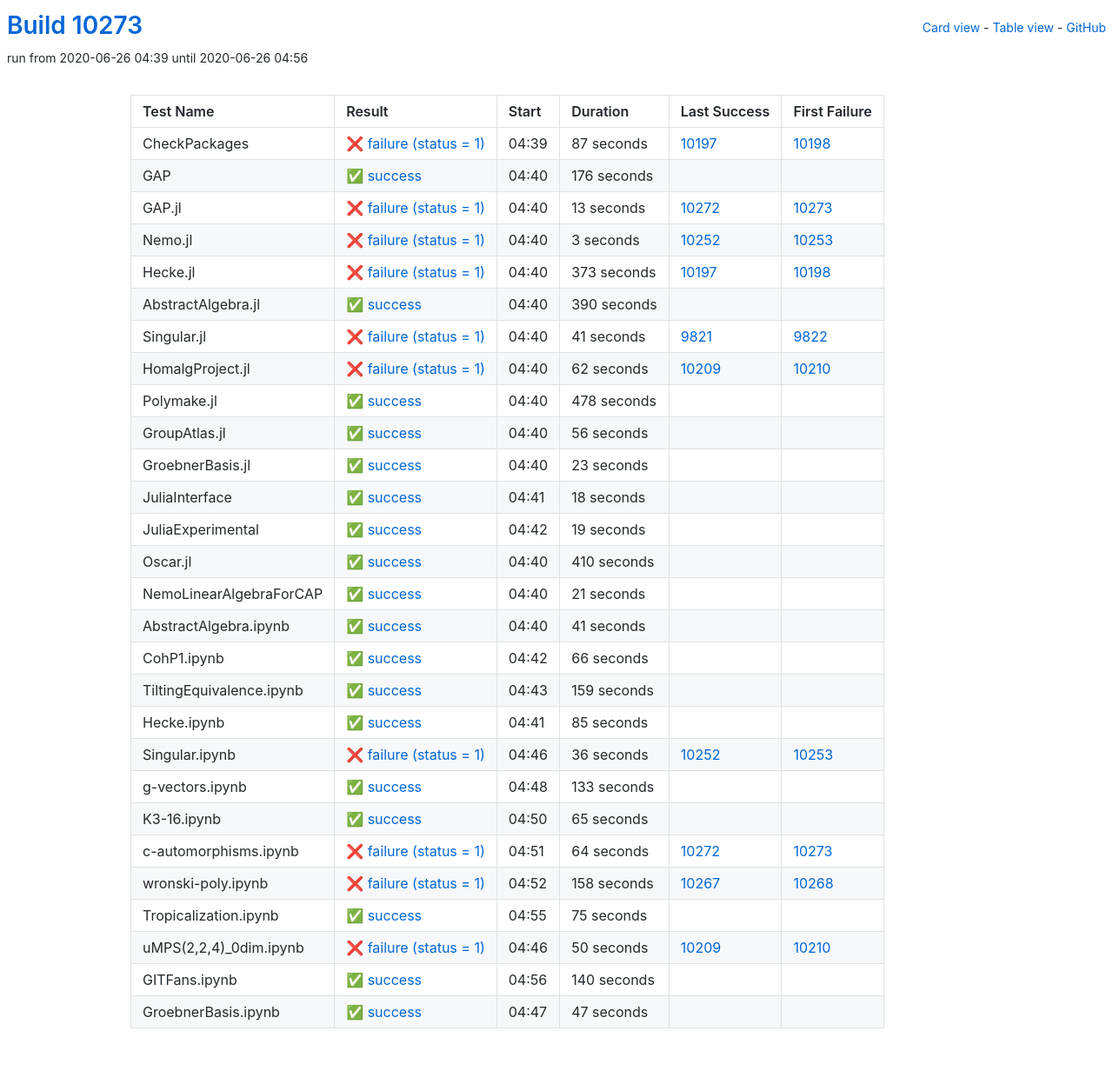
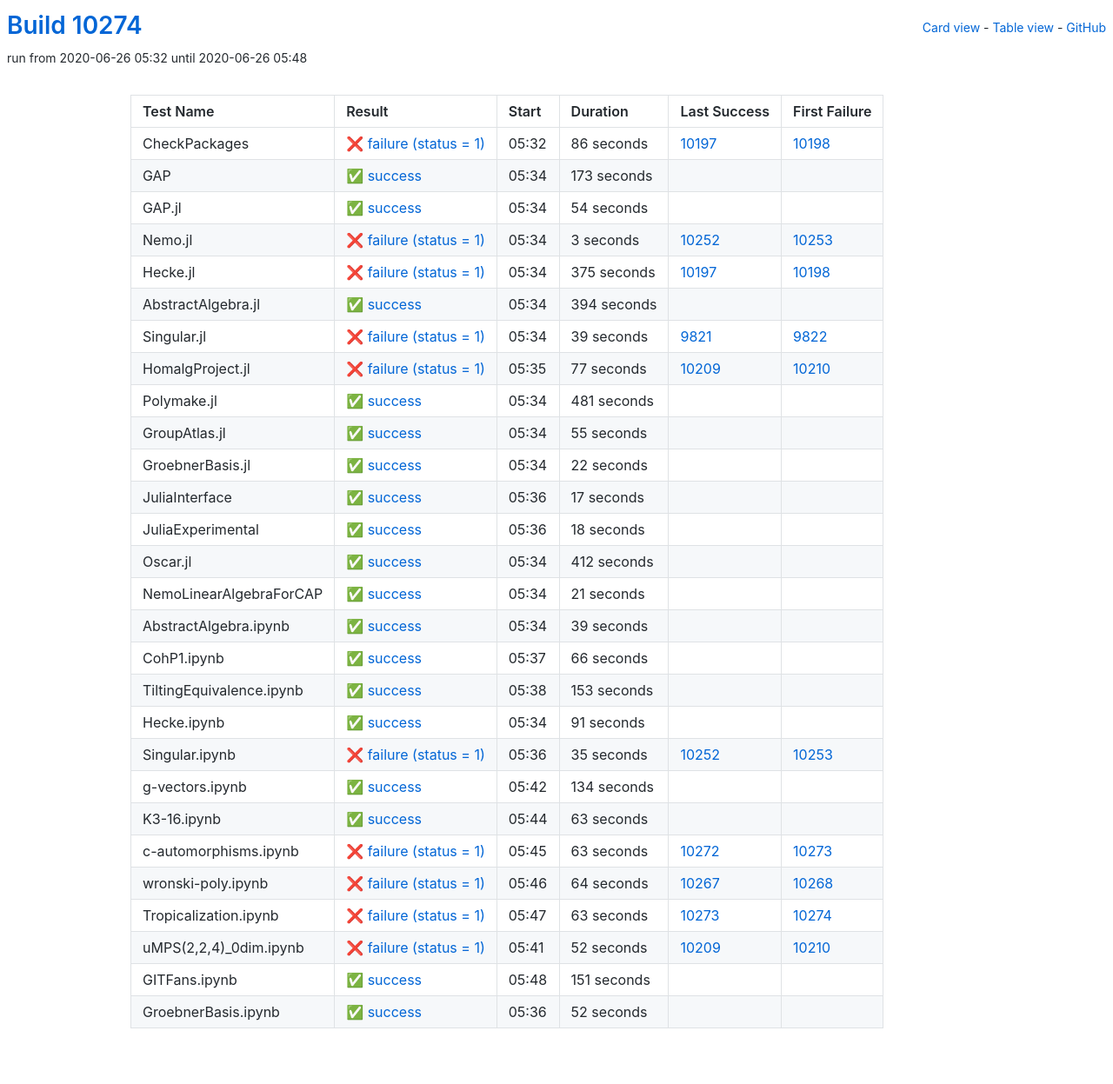
Before and after one commit to oscar-system/oscar-ci-status, a Jekyll site: the page built from table.html, in a window 1280 px wide. Shown: the whole page at 87% size. Built offline with Jekyll 4.4.1, drawn with Linux system fonts in a browser that asks for light colours.

Commit message:
Build #10274

```diff
--- a/_data/ci.yml
+++ b/_data/ci.yml
@@ -1,6 +1,6 @@
 ---
-build: 10273
-build_url: https://oscarci.mathematik.uni-kl.de/job/oscar/10273/
+build: 10274
+build_url: https://oscarci.mathematik.uni-kl.de/job/oscar/10274/
 job: oscar
 organization: oscar-system
 repo: oscar-ci-status
@@ -8,44 +8,44 @@
 tests:
 - name: CheckPackages
   id: checkpackages
-  log: https://oscarci.mathematik.uni-kl.de/job/oscar/10273/artifact/logs/build-10273/CheckPackages.log
-  start: 2020-06-26 04:39
+  log: https://oscarci.mathematik.uni-kl.de/job/oscar/10274/artifact/logs/build-10274/CheckPackages.log
+  start: 2020-06-26 05:32
   success: false
   exitcode: 1
   status: failure
-  duration: 87
+  duration: 86
   last_success: 10197
   last_success_url: https://oscarci.mathematik.uni-kl.de/job/oscar/10197/
   first_failure: 10198
   first_failure_url: https://oscarci.mathematik.uni-kl.de/job/oscar/10198/
 - name: GAP
   id: gap
-  log: https://oscarci.mathematik.uni-kl.de/job/oscar/10273/artifact/logs/build-10273/GAP.log
-  start: 2020-06-26 04:40
+  log: https://oscarci.mathematik.uni-kl.de/job/oscar/10274/artifact/logs/build-10274/GAP.log
+  start: 2020-06-26 05:34
   success: true
   exitcode: 0
   status: success
-  duration: 176
+  duration: 173
   last_success: false
   last_success_url:
   first_failure: false
   first_failure_url:
 - name: GAP.jl
   id: gap-jl
-  log: https://oscarci.mathematik.uni-kl.de/job/oscar/10273/artifact/logs/build-10273/GAP.jl.log
-  start: 2020-06-26 04:40
-  success: false
-  exitcode: 1
-  status: failure
-  duration: 13
-  last_success: 10272
-  last_success_url: https://oscarci.mathematik.uni-kl.de/job/oscar/10272/
-  first_failure: 10273
-  first_failure_url: https://oscarci.mathematik.uni-kl.de/job/oscar/10273/
+  log: https://oscarci.mathematik.uni-kl.de/job/oscar/10274/artifact/logs/build-10274/GAP.jl.log
+  start: 2020-06-26 05:34
+  success: true
+  exitcode: 0
+  status: success
+  duration: 54
+  last_success: false
+  last_success_url:
+  first_failure: false
+  first_failure_url:
 - name: Nemo.jl
   id: nemo-jl
-  log: https://oscarci.mathematik.uni-kl.de/job/oscar/10273/artifact/logs/build-10273/Nemo.jl.log
-  start: 2020-06-26 04:40
+  log: https://oscarci.mathematik.uni-kl.de/job/oscar/10274/artifact/logs/build-10274/Nemo.jl.log
+  start: 2020-06-26 05:34
   success: false
   exitcode: 1
   status: failure
@@ -56,92 +56,104 @@
   first_failure_url: https://oscarci.mathematik.uni-kl.de/job/oscar/10253/
 - name: Hecke.jl
   id: hecke-jl
-  log: https://oscarci.mathematik.uni-kl.de/job/oscar/10273/artifact/logs/build-10273/Hecke.jl.log
-  start: 2020-06-26 04:40
+  log: https://oscarci.mathematik.uni-kl.de/job/oscar/10274/artifact/logs/build-10274/Hecke.jl.log
+  start: 2020-06-26 05:34
   success: false
   exitcode: 1
   status: failure
-  duration: 373
+  duration: 375
   last_success: 10197
   last_success_url: https://oscarci.mathematik.uni-kl.de/job/oscar/10197/
   first_failure: 10198
   first_failure_url: https://oscarci.mathematik.uni-kl.de/job/oscar/10198/
 - name: AbstractAlgebra.jl
   id: abstractalgebra-jl
-  log: https://oscarci.mathematik.uni-kl.de/job/oscar/10273/artifact/logs/build-10273/AbstractAlgebra.jl.log
-  start: 2020-06-26 04:40
+  log: https://oscarci.mathematik.uni-kl.de/job/oscar/10274/artifact/logs/build-10274/AbstractAlgebra.jl.log
+  start: 2020-06-26 05:34
   success: true
   exitcode: 0
   status: success
-  duration: 390
+  duration: 394
   last_success: false
   last_success_url:
   first_failure: false
   first_failure_url:
 - name: Singular.jl
   id: singular-jl
-  log: https://oscarci.mathematik.uni-kl.de/job/oscar/10273/artifact/logs/build-10273/Singular.jl.log
-  start: 2020-06-26 04:40
+  log: https://oscarci.mathematik.uni-kl.de/job/oscar/10274/artifact/logs/build-10274/Singular.jl.log
+  start: 2020-06-26 05:34
   success: false
   exitcode: 1
   status: failure
-  duration: 41
+  duration: 39
   last_success: 9821
   last_success_url: https://oscarci.mathematik.uni-kl.de/job/oscar/9821/
   first_failure: 9822
   first_failure_url: https://oscarci.mathematik.uni-kl.de/job/oscar/9822/
 - name: HomalgProject.jl
   id: homalgproject-jl
-  log: https://oscarci.mathematik.uni-kl.de/job/oscar/10273/artifact/logs/build-10273/HomalgProject.jl.log
-  start: 2020-06-26 04:40
+  log: https://oscarci.mathematik.uni-kl.de/job/oscar/10274/artifact/logs/build-10274/HomalgProject.jl.log
+  start: 2020-06-26 05:35
   success: false
   exitcode: 1
   status: failure
-  duration: 62
+  duration: 77
   last_success: 10209
   last_success_url: https://oscarci.mathematik.uni-kl.de/job/oscar/10209/
   first_failure: 10210
   first_failure_url: https://oscarci.mathematik.uni-kl.de/job/oscar/10210/
 - name: Polymake.jl
   id: polymake-jl
-  log: https://oscarci.mathematik.uni-kl.de/job/oscar/10273/artifact/logs/build-10273/Polymake.jl.log
-  start: 2020-06-26 04:40
+  log: https://oscarci.mathematik.uni-kl.de/job/oscar/10274/artifact/logs/build-10274/Polymake.jl.log
+  start: 2020-06-26 05:34
   success: true
   exitcode: 0
   status: success
-  duration: 478
+  duration: 481
   last_success: false
   last_success_url:
   first_failure: false
   first_failure_url:
 - name: GroupAtlas.jl
   id: groupatlas-jl
-  log: https://oscarci.mathematik.uni-kl.de/job/oscar/10273/artifact/logs/build-10273/GroupAtlas.jl.log
-  start: 2020-06-26 04:40
+  log: https://oscarci.mathematik.uni-kl.de/job/oscar/10274/artifact/logs/build-10274/GroupAtlas.jl.log
+  start: 2020-06-26 05:34
   success: true
   exitcode: 0
   status: success
-  duration: 56
+  duration: 55
   last_success: false
   last_success_url:
   first_failure: false
   first_failure_url:
 - name: GroebnerBasis.jl
   id: groebnerbasis-jl
-  log: https://oscarci.mathematik.uni-kl.de/job/oscar/10273/artifact/logs/build-10273/GroebnerBasis.jl.log
-  start: 2020-06-26 04:40
+  log: https://oscarci.mathematik.uni-kl.de/job/oscar/10274/artifact/logs/build-10274/GroebnerBasis.jl.log
+  start: 2020-06-26 05:34
   success: true
   exitcode: 0
   status: success
-  duration: 23
+  duration: 22
   last_success: false
   last_success_url:
   first_failure: false
   first_failure_url:
 - name: JuliaInterface
   id: juliainterface
-  log: https://oscarci.mathematik.uni-kl.de/job/oscar/10273/artifact/logs/build-10273/JuliaInterface.log
-  start: 2020-06-26 04:41
+  log: https://oscarci.mathematik.uni-kl.de/job/oscar/10274/artifact/logs/build-10274/JuliaInterface.log
+  start: 2020-06-26 05:36
+  success: true
+  exitcode: 0
+  status: success
+  duration: 17
+  last_success: false
+  last_success_url:
+  first_failure: false
+  first_failure_url:
+- name: JuliaExperimental
+  id: juliaexperimental
+  log: https://oscarci.mathematik.uni-kl.de/job/oscar/10274/artifact/logs/build-10274/JuliaExperimental.log
+  start: 2020-06-26 05:36
   success: true
   exitcode: 0
   status: success
@@ -150,34 +162,22 @@
   last_success_url:
   first_failure: false
   first_failure_url:
-- name: JuliaExperimental
-  id: juliaexperimental
-  log: https://oscarci.mathematik.uni-kl.de/job/oscar/10273/artifact/logs/build-10273/JuliaExperimental.log
-  start: 2020-06-26 04:42
+- name: Oscar.jl
+  id: oscar-jl
+  log: https://oscarci.mathematik.uni-kl.de/job/oscar/10274/artifact/logs/build-10274/Oscar.jl.log
+  start: 2020-06-26 05:34
   success: true
   exitcode: 0
   status: success
-  duration: 19
-  last_success: false
-  last_success_url:
-  first_failure: false
-  first_failure_url:
-- name: Oscar.jl
-  id: oscar-jl
-  log: https://oscarci.mathematik.uni-kl.de/job/oscar/10273/artifact/logs/build-10273/Oscar.jl.log
-  start: 2020-06-26 04:40
-  success: true
-  exitcode: 0
-  status: success
-  duration: 410
+  duration: 412
   last_success: false
   last_success_url:
   first_failure: false
   first_failure_url:
 - name: NemoLinearAlgebraForCAP
   id: nemolinearalgebraforcap
-  log: https://oscarci.mathematik.uni-kl.de/job/oscar/10273/artifact/logs/build-10273/NemoLinearAlgebraForCAP.log
-  start: 2020-06-26 04:40
+  log: https://oscarci.mathematik.uni-kl.de/job/oscar/10274/artifact/logs/build-10274/NemoLinearAlgebraForCAP.log
+  start: 2020-06-26 05:34
   success: true
   exitcode: 0
   status: success
@@ -188,20 +188,20 @@
   first_failure_url:
 - name: AbstractAlgebra.ipynb
   id: abstractalgebra-ipynb
-  log: https://oscarci.mathematik.uni-kl.de/job/oscar/10273/artifact/logs/build-10273/AbstractAlgebra.ipynb.log
-  start: 2020-06-26 04:40
+  log: https://oscarci.mathematik.uni-kl.de/job/oscar/10274/artifact/logs/build-10274/AbstractAlgebra.ipynb.log
+  start: 2020-06-26 05:34
   success: true
   exitcode: 0
   status: success
-  duration: 41
+  duration: 39
   last_success: false
   last_success_url:
   first_failure: false
   first_failure_url:
 - name: CohP1.ipynb
   id: cohp1-ipynb
-  log: https://oscarci.mathematik.uni-kl.de/job/oscar/10273/artifact/logs/build-10273/CohP1.ipynb.log
-  start: 2020-06-26 04:42
+  log: https://oscarci.mathematik.uni-kl.de/job/oscar/10274/artifact/logs/build-10274/CohP1.ipynb.log
+  start: 2020-06-26 05:37
   success: true
   exitcode: 0
   status: success
@@ -212,132 +212,132 @@
   first_failure_url:
 - name: TiltingEquivalence.ipynb
   id: tiltingequivalence-ipynb
-  log: https://oscarci.mathematik.uni-kl.de/job/oscar/10273/artifact/logs/build-10273/TiltingEquivalence.ipynb.log
-  start: 2020-06-26 04:43
+  log: https://oscarci.mathematik.uni-kl.de/job/oscar/10274/artifact/logs/build-10274/TiltingEquivalence.ipynb.log
+  start: 2020-06-26 05:38
   success: true
   exitcode: 0
   status: success
-  duration: 159
+  duration: 153
   last_success: false
   last_success_url:
   first_failure: false
   first_failure_url:
 - name: Hecke.ipynb
   id: hecke-ipynb
-  log: https://oscarci.mathematik.uni-kl.de/job/oscar/10273/artifact/logs/build-10273/Hecke.ipynb.log
-  start: 2020-06-26 04:41
+  log: https://oscarci.mathematik.uni-kl.de/job/oscar/10274/artifact/logs/build-10274/Hecke.ipynb.log
+  start: 2020-06-26 05:34
   success: true
   exitcode: 0
   status: success
-  duration: 85
+  duration: 91
   last_success: false
   last_success_url:
   first_failure: false
   first_failure_url:
 - name: Singular.ipynb
   id: singular-ipynb
-  log: https://oscarci.mathematik.uni-kl.de/job/oscar/10273/artifact/logs/build-10273/Singular.ipynb.log
-  start: 2020-06-26 04:46
+  log: https://oscarci.mathematik.uni-kl.de/job/oscar/10274/artifact/logs/build-10274/Singular.ipynb.log
+  start: 2020-06-26 05:36
   success: false
   exitcode: 1
   status: failure
-  duration: 36
+  duration: 35
   last_success: 10252
   last_success_url: https://oscarci.mathematik.uni-kl.de/job/oscar/10252/
   first_failure: 10253
   first_failure_url: https://oscarci.mathematik.uni-kl.de/job/oscar/10253/
 - name: g-vectors.ipynb
   id: g-vectors-ipynb
-  log: https://oscarci.mathematik.uni-kl.de/job/oscar/10273/artifact/logs/build-10273/g-vectors.ipynb.log
-  start: 2020-06-26 04:48
+  log: https://oscarci.mathematik.uni-kl.de/job/oscar/10274/artifact/logs/build-10274/g-vectors.ipynb.log
+  start: 2020-06-26 05:42
   success: true
   exitcode: 0
   status: success
-  duration: 133
+  duration: 134
   last_success: false
   last_success_url:
   first_failure: false
   first_failure_url:
 - name: K3-16.ipynb
   id: k3-16-ipynb
-  log: https://oscarci.mathematik.uni-kl.de/job/oscar/10273/artifact/logs/build-10273/K3-16.ipynb.log
-  start: 2020-06-26 04:50
+  log: https://oscarci.mathematik.uni-kl.de/job/oscar/10274/artifact/logs/build-10274/K3-16.ipynb.log
+  start: 2020-06-26 05:44
   success: true
   exitcode: 0
   status: success
-  duration: 65
+  duration: 63
   last_success: false
   last_success_url:
   first_failure: false
   first_failure_url:
 - name: c-automorphisms.ipynb
   id: c-automorphisms-ipynb
-  log: https://oscarci.mathematik.uni-kl.de/job/oscar/10273/artifact/logs/build-10273/c-automorphisms.ipynb.log
-  start: 2020-06-26 04:51
+  log: https://oscarci.mathematik.uni-kl.de/job/oscar/10274/artifact/logs/build-10274/c-automorphisms.ipynb.log
+  start: 2020-06-26 05:45
   success: false
   exitcode: 1
   status: failure
-  duration: 64
+  duration: 63
   last_success: 10272
   last_success_url: https://oscarci.mathematik.uni-kl.de/job/oscar/10272/
   first_failure: 10273
   first_failure_url: https://oscarci.mathematik.uni-kl.de/job/oscar/10273/
 - name: wronski-poly.ipynb
   id: wronski-poly-ipynb
-  log: https://oscarci.mathematik.uni-kl.de/job/oscar/10273/artifact/logs/build-10273/wronski-poly.ipynb.log
-  start: 2020-06-26 04:52
+  log: https://oscarci.mathematik.uni-kl.de/job/oscar/10274/artifact/logs/build-10274/wronski-poly.ipynb.log
+  start: 2020-06-26 05:46
   success: false
   exitcode: 1
   status: failure
-  duration: 158
+  duration: 64
   last_success: 10267
   last_success_url: https://oscarci.mathematik.uni-kl.de/job/oscar/10267/
   first_failure: 10268
   first_failure_url: https://oscarci.mathematik.uni-kl.de/job/oscar/10268/
 - name: Tropicalization.ipynb
   id: tropicalization-ipynb
-  log: https://oscarci.mathematik.uni-kl.de/job/oscar/10273/artifact/logs/build-10273/Tropicalization.ipynb.log
-  start: 2020-06-26 04:55
-  success: true
-  exitcode: 0
-  status: success
-  duration: 75
-  last_success: false
-  last_success_url:
-  first_failure: false
-  first_failure_url:
-- name: uMPS(2,2,4)_0dim.ipynb
-  id: umps-2-2-4-0dim-ipynb
-  log: https://oscarci.mathematik.uni-kl.de/job/oscar/10273/artifact/logs/build-10273/uMPS-2-2-4-_0dim.ipynb.log
-  start: 2020-06-26 04:46
+  log: https://oscarci.mathematik.uni-kl.de/job/oscar/10274/artifact/logs/build-10274/Tropicalization.ipynb.log
+  start: 2020-06-26 05:47
   success: false
   exitcode: 1
   status: failure
-  duration: 50
+  duration: 63
+  last_success: 10273
+  last_success_url: https://oscarci.mathematik.uni-kl.de/job/oscar/10273/
+  first_failure: 10274
+  first_failure_url: https://oscarci.mathematik.uni-kl.de/job/oscar/10274/
+- name: uMPS(2,2,4)_0dim.ipynb
+  id: umps-2-2-4-0dim-ipynb
+  log: https://oscarci.mathematik.uni-kl.de/job/oscar/10274/artifact/logs/build-10274/uMPS-2-2-4-_0dim.ipynb.log
+  start: 2020-06-26 05:41
+  success: false
+  exitcode: 1
+  status: failure
+  duration: 52
   last_success: 10209
   last_success_url: https://oscarci.mathematik.uni-kl.de/job/oscar/10209/
   first_failure: 10210
   first_failure_url: https://oscarci.mathematik.uni-kl.de/job/oscar/10210/
 - name: GITFans.ipynb
   id: gitfans-ipynb
-  log: https://oscarci.mathematik.uni-kl.de/job/oscar/10273/artifact/logs/build-10273/GITFans.ipynb.log
-  start: 2020-06-26 04:56
+  log: https://oscarci.mathematik.uni-kl.de/job/oscar/10274/artifact/logs/build-10274/GITFans.ipynb.log
+  start: 2020-06-26 05:48
   success: true
   exitcode: 0
   status: success
-  duration: 140
+  duration: 151
   last_success: false
   last_success_url:
   first_failure: false
   first_failure_url:
 - name: GroebnerBasis.ipynb
   id: groebnerbasis-ipynb
-  log: https://oscarci.mathematik.uni-kl.de/job/oscar/10273/artifact/logs/build-10273/GroebnerBasis.ipynb.log
-  start: 2020-06-26 04:47
+  log: https://oscarci.mathematik.uni-kl.de/job/oscar/10274/artifact/logs/build-10274/GroebnerBasis.ipynb.log
+  start: 2020-06-26 05:36
   success: true
   exitcode: 0
   status: success
-  duration: 47
+  duration: 52
   last_success: false
   last_success_url:
   first_failure: false
```
Also changed, not shown: README.md.
